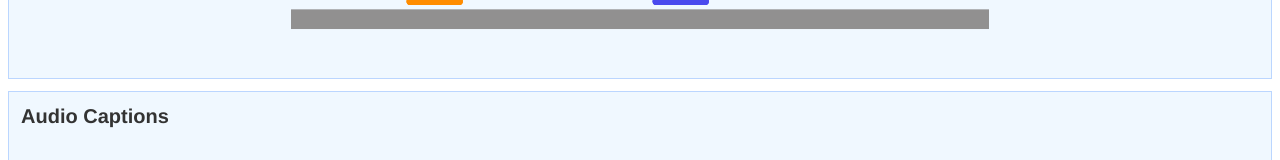
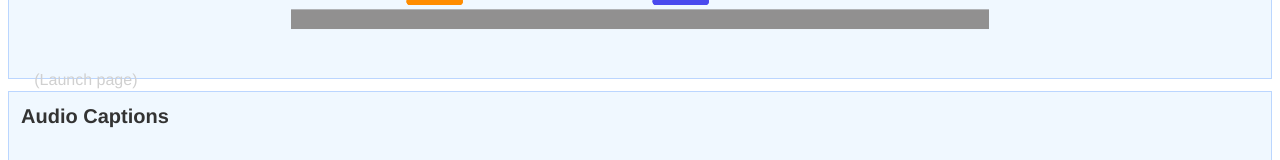
Before and after one commit to DigitalGizmo/switchboard_app, a Svelte app: page / in a window 1280 px wide. Shown: the part 449-609 px from the top of the page. Built offline with nearby package versions, Linux system fonts and the light colour scheme.

Commit message:
minor transcript changes, launch link

```diff
--- a/src/Content.js
+++ b/src/Content.js
@@ -9,8 +9,8 @@ const conversations = [
     helloText: "Charlie:  Hi.  72 please.",
     convoText:
       "Olive:  Hello? <br />" +
-      "Charlie:  Hi Olive, it’s Charlie Freeman.  I can’t go tonight. <br />" +
-      "Olive:  Why not? <br />" +
+      "Charlie:  Hi Olive, it’s Charlie.  Bowling's off. <br />" +
+      "Olive:  What's wrong? <br />" +
       "Charlie:  My dad has a sick patient and he took the car. <br/>" +
       "Olive:  I suppose that’s what it’s like when your dad’s a doctor. <br/>" +
       "Charlie: Yeh.  He said I can’t hang out if he’s not here. <br/>" +
@@ -56,7 +56,7 @@ const conversations = [
     convoFile: '',
     retryAfterWrongFile: '',
     helloText: "Tressa:  I smell smoke.  Do you know what’s going on?  Any calls with… <br/>" +
-    "Background: Fire at Libby’s Farm! <br/>" +
+    "Background: Hey Tressa, did you hear? There’s a fire at Libby’s Farm. <br/>" +
     "Tressa:  Never mind",
     convoText:
       "none" ,
--- a/src/Panel.svelte
+++ b/src/Panel.svelte
@@ -311,8 +311,10 @@
     <!-- plug base -->
     <g transform="translate(0, {PLUG_START_Y + 176})">
       <rect width="{PANEL_WIDTH}" height="40" fill="#919090"/>
-
     </g>
-
   </svg>
+  <p style="text-align:left;">
+    <a style="color:#D0D0D0"
+    href="https://dev.digitalgizmo.com/msm-ed/switchboard/">(Launch page)</a>
+  </p>
 </div>
```
